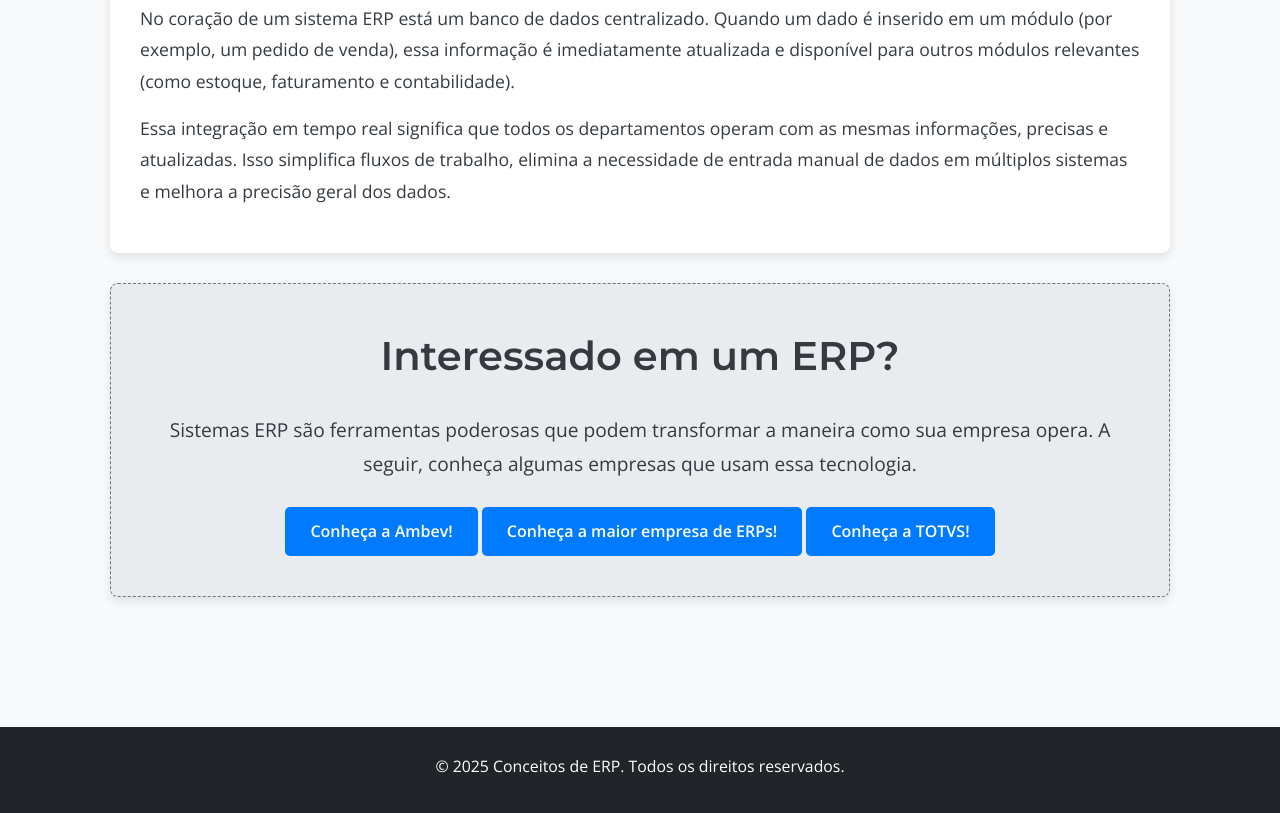
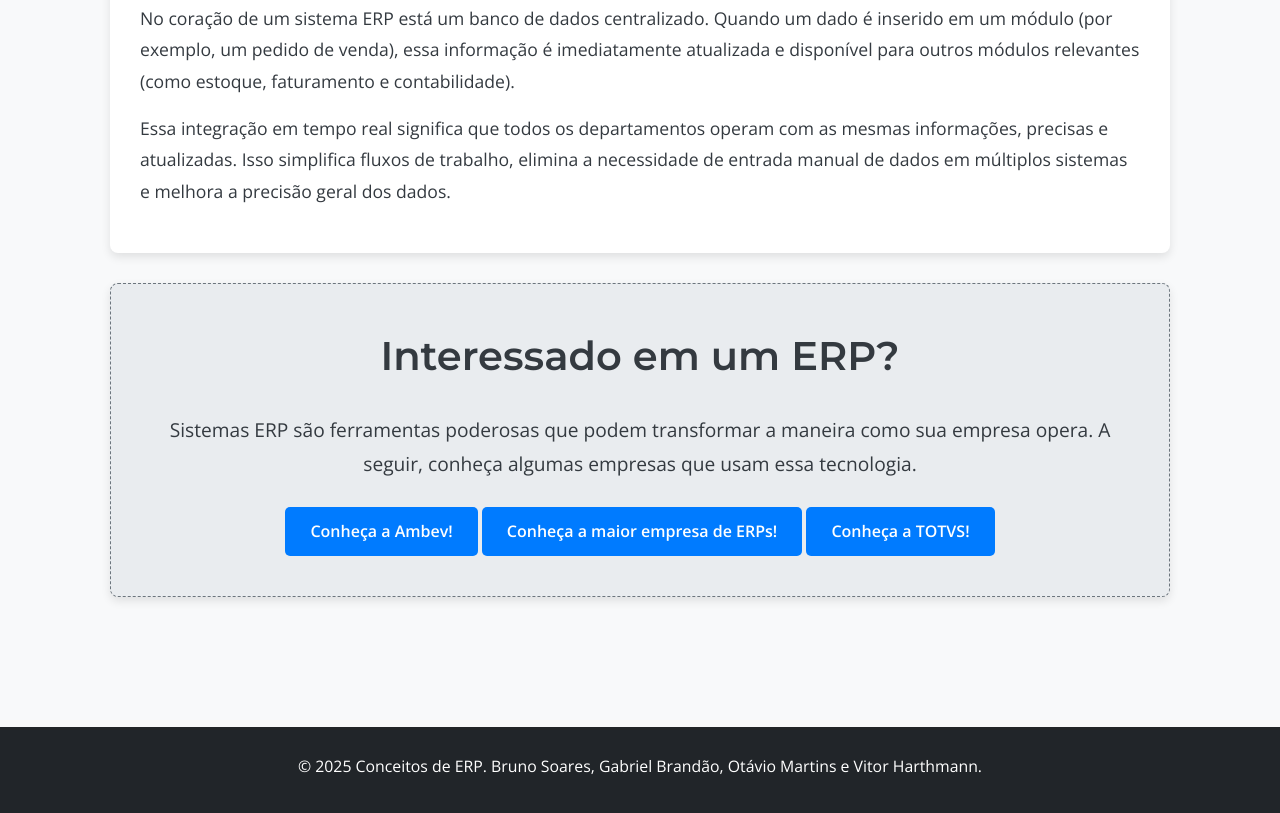
Before and after one commit to devVHarthmann/TrabERP, a plain HTML site: page index.html in a window 1280 px wide. Shown: the part 2386-3199 px from the top of the page. Drawn offline with nearby package versions, Linux system fonts and the light colour scheme.

Commit message:
Update index.html

```diff
--- a/index.html
+++ b/index.html
@@ -92,7 +92,7 @@
 
     <footer>
         <div class="container">
-            <p>&copy; 2025 Conceitos de ERP. Todos os direitos reservados.</p>
+            <p>&copy; 2025 Conceitos de ERP. Bruno Soares, Gabriel Brandão, Otávio Martins e Vitor Harthmann.</p>
         </div>
     </footer>
 </body>
```
